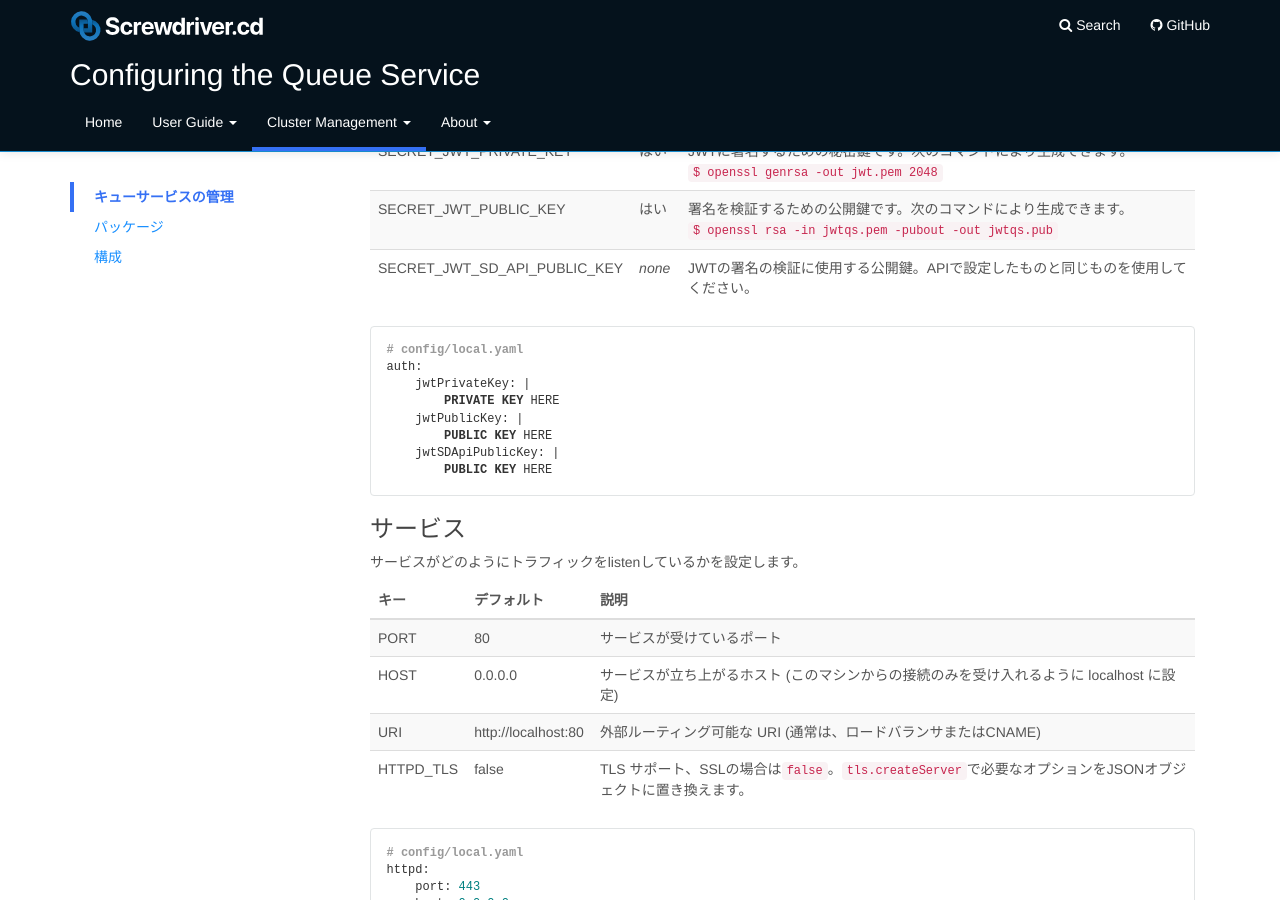
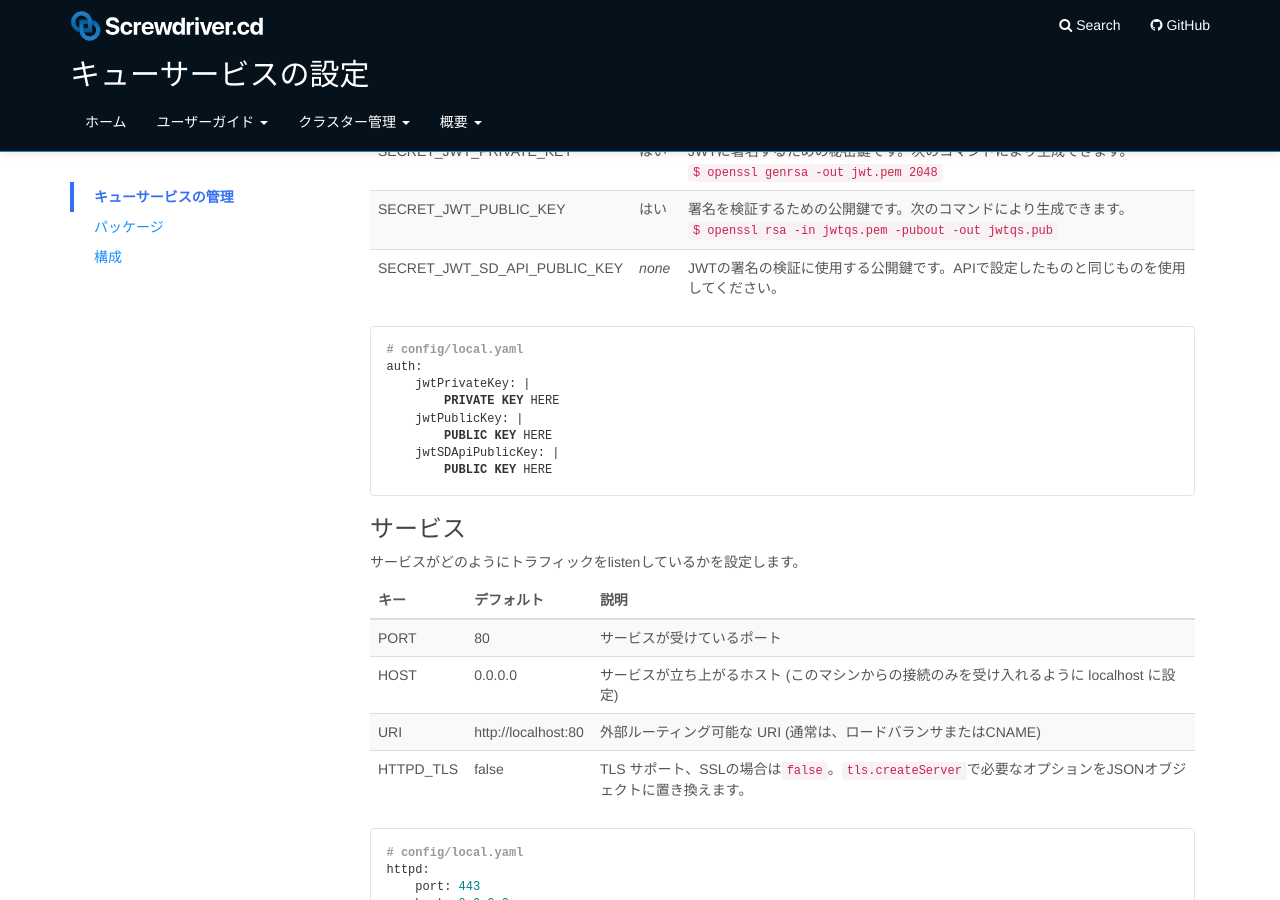
Before and after one commit to screwdriver-cd/guide, a Jekyll site: the page built from docs/ja/cluster-management/configure-queue-service.md, in a window 1280 px wide and 900 px high, scrolled down 644 px. Built offline with Jekyll 4.4.1, drawn with Linux system fonts in a browser that asks for light colours.

Commit message:
docs: fix Japanese translation 20200422

````diff
--- a/docs/ja/cluster-management/configure-queue-service.md
+++ b/docs/ja/cluster-management/configure-queue-service.md
@@ -1,8 +1,8 @@
 ---
 layout: main
-title: Configuring the Queue Service
+title: キューサービスの設定
 category: Cluster Management
-menu: menu
+menu: menu_ja
 toc:
     - title: キューサービスの管理
       url: "#キューサービスの管理"
@@ -40,7 +40,7 @@ APIから受信するJWTのバリデーションを設定します。
 | JWT_ENVIRONMENT | いいえ      | JWT を生成する環境です。例えば prod や beta などを指定します。JWT に環境変数を含めたくないのであれば、この環境変数は設定しないでください。(`''`のような設定もしないでください)|
 | SECRET_JWT_PRIVATE_KEY | はい      | JWTに署名するための秘密鍵です。次のコマンドにより生成できます。<br /> `$ openssl genrsa -out jwt.pem 2048`|
 | SECRET_JWT_PUBLIC_KEY  | はい     | 署名を検証するための公開鍵です。次のコマンドにより生成できます。<br />`$ openssl rsa -in jwtqs.pem -pubout -out jwtqs.pub`|
-| SECRET_JWT_SD_API_PUBLIC_KEY | *none*  | JWTの署名の検証に使用する公開鍵。APIで設定したものと同じものを使用してください。 |
+| SECRET_JWT_SD_API_PUBLIC_KEY | *none*  | JWTの署名の検証に使用する公開鍵です。APIで設定したものと同じものを使用してください。 |
 
 ```yaml
 # config/local.yaml
````
Also changed, not shown: docs/ja/user-guide/FAQ.md (+1 -1 lines).
